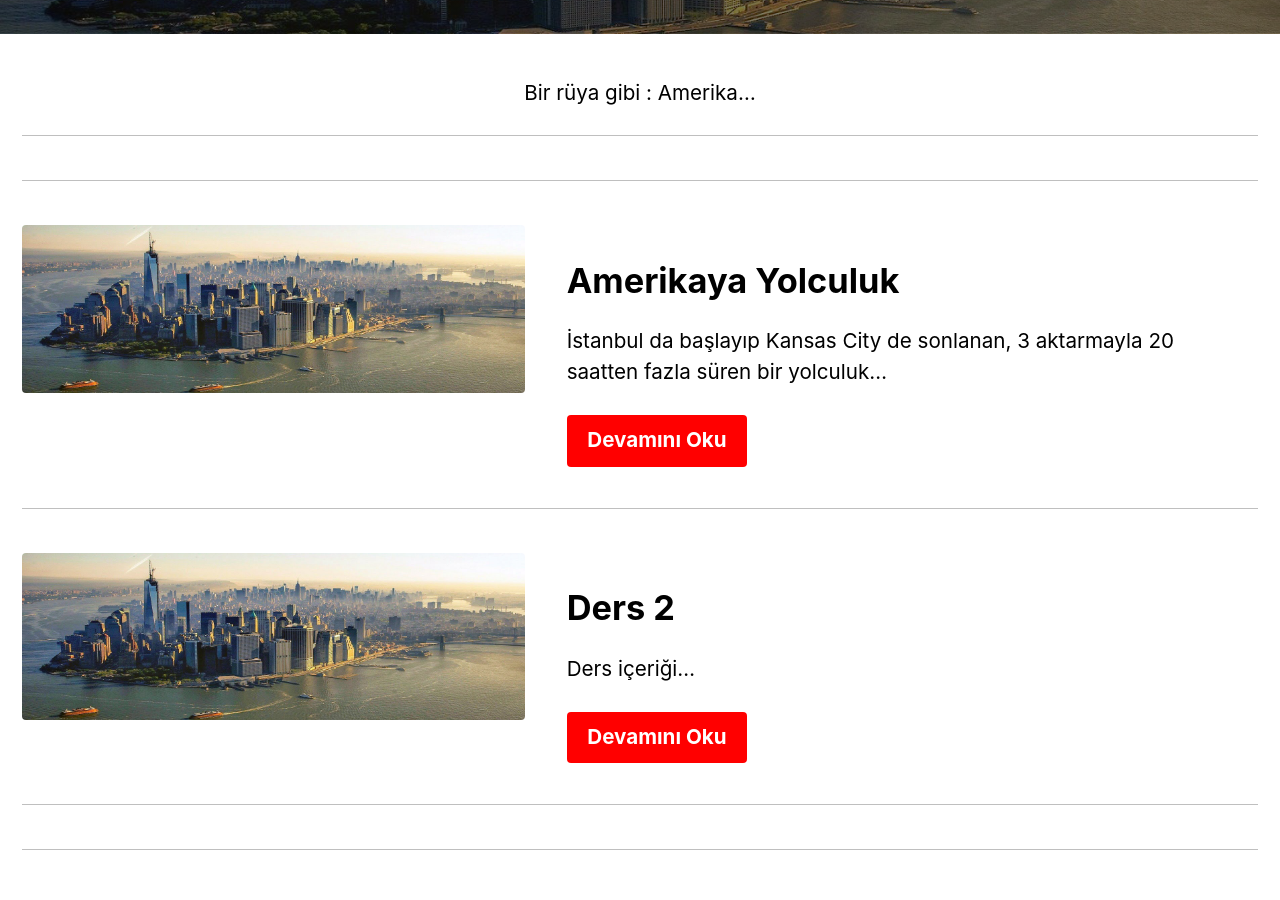
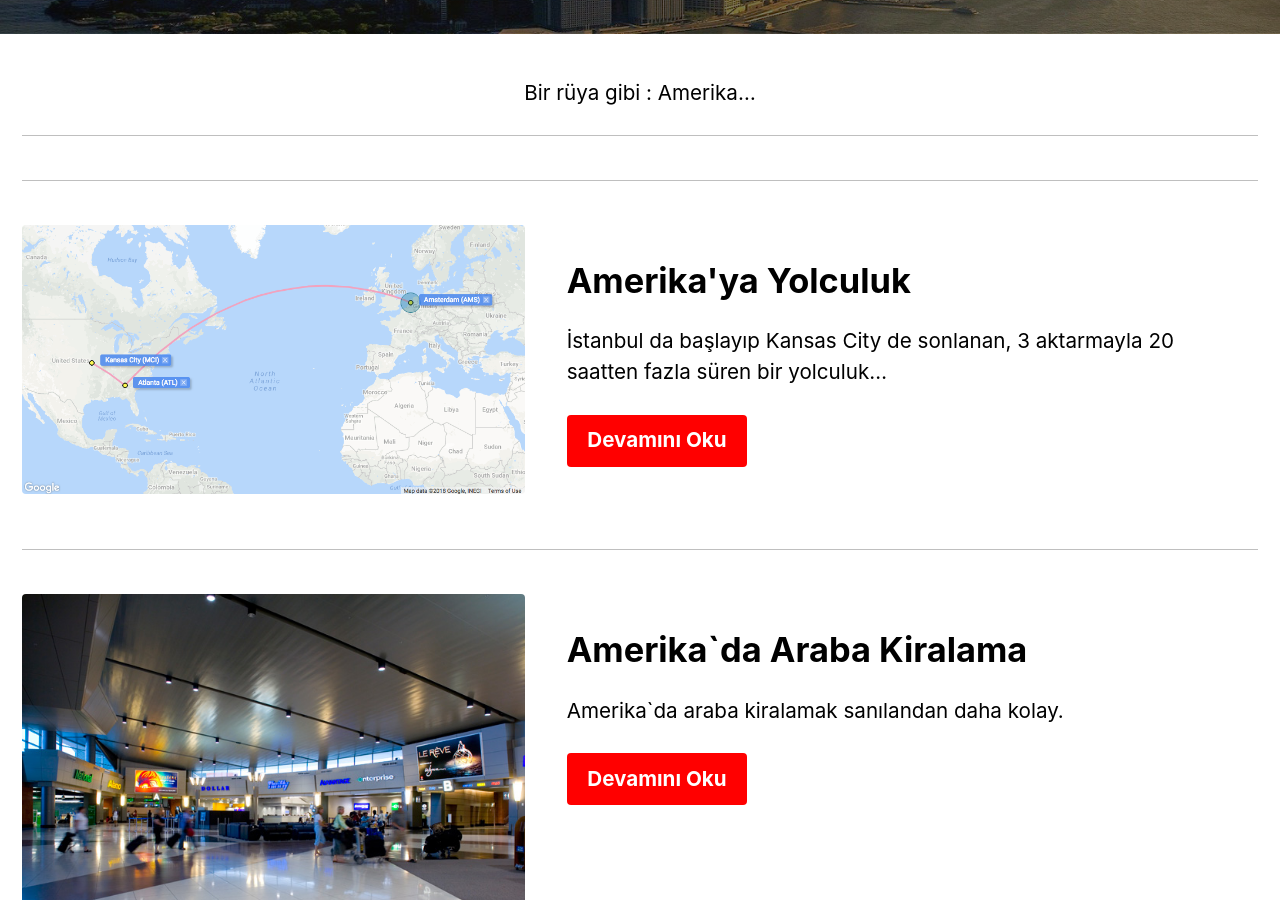
Before and after one commit to fatihdurukan/fatihdurukan.github.io, a Jekyll site: the page built from _pages/amerika.md, in a window 1280 px wide and 900 px high, scrolled down 279 px. Built offline with Jekyll 4.4.1, drawn with Linux system fonts in a browser that asks for light colours; nearby versions of some CDN libraries.

Commit message:
Araba kiralama

```diff
--- a/_pages/amerika.md
+++ b/_pages/amerika.md
@@ -14,19 +14,19 @@ intro:
   - excerpt: 'Bir rüya gibi : Amerika...'
 
 feature_row2:
-  - image_path: /assets/images/newyork.jpg
-    alt: "placeholder image 2"
-    title: "Amerikaya Yolculuk"
+  - image_path: /assets/images/amerikaya-yolculuk-rota.png
+    alt: "Amerika'ya Yolculuk"
+    title: "Amerika'ya Yolculuk"
     excerpt: 'İstanbul da başlayıp Kansas City de sonlanan, 3 aktarmayla 20 saatten fazla süren bir yolculuk...'
     url: "/yurtdışı/amerikaya-yolculuk/"
     btn_label: "Devamını Oku"
     btn_class: "btn--primary"
 
 feature_row3:
-  - image_path: /assets/images/newyork.jpg
-    alt: "Ders 2"
-    title: "Ders 2"
-    excerpt: 'Ders içeriği...'
+  - image_path: /assets/images/amerikada-arac-kiralama.jpg
+    alt: "Amerika`da Araba Kiralama"
+    title: "Amerika`da Araba Kiralama"
+    excerpt: 'Amerika`da araba kiralamak sanılandan daha kolay.'
     url: "/blank/"
     btn_label: "Devamını Oku"
     btn_class: "btn--primary"
```
Also changed, not shown: _posts/2018-01-20-amerikada-araba-kiralama.md (added, +31 -0 lines), assets/images/amerikada-arac-kiralama.jpg (added), 2 other files.
